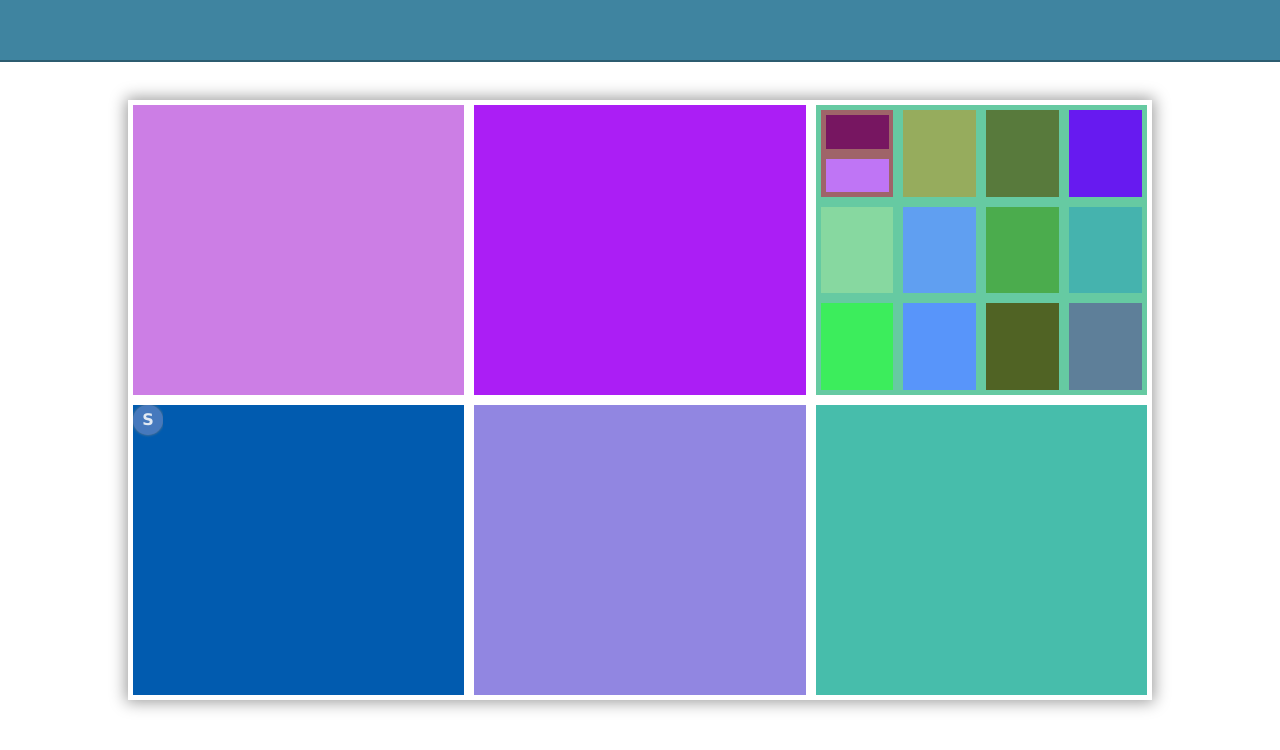
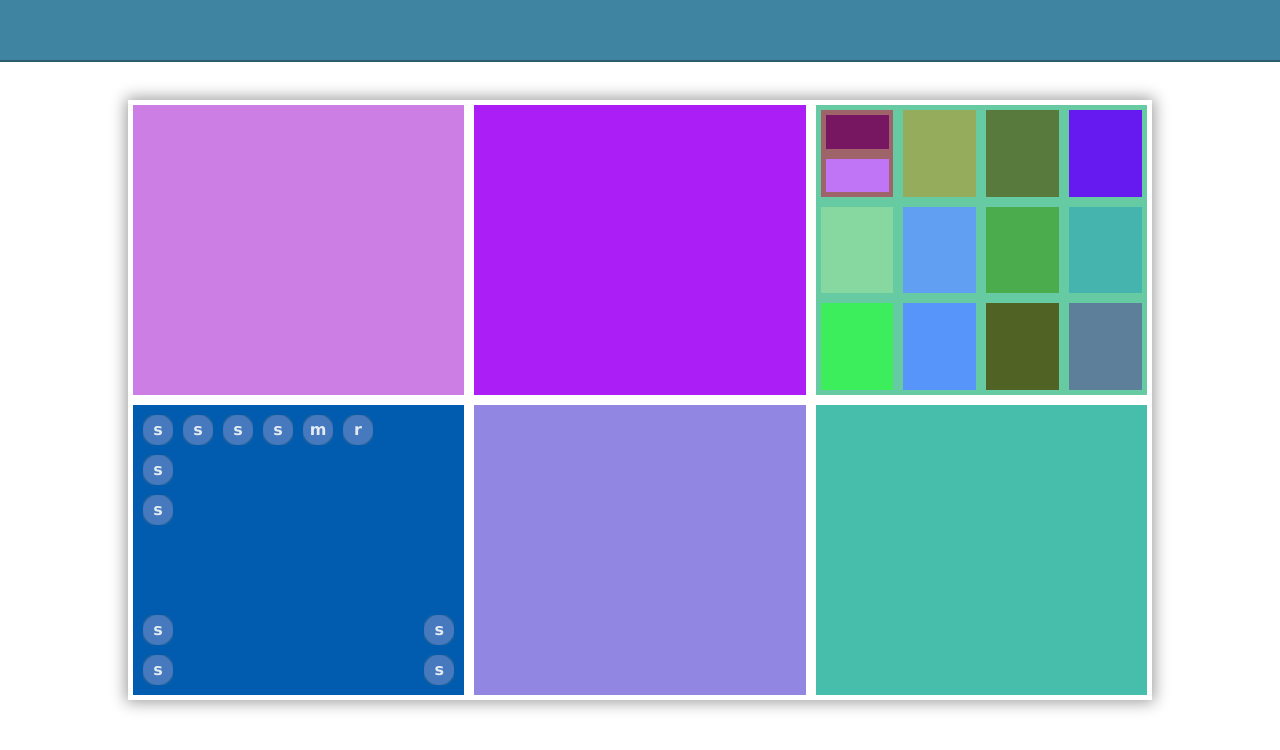
Before and after one commit to chinenyeegbe/truss-layout, a website: page implementation/layout/index.html in a window 1280 px wide. Drawn offline with Linux system fonts and the light colour scheme.

Commit message:
add button in user defined orientation and restrict max button number

```diff
--- a/implementation/layout/index.html
+++ b/implementation/layout/index.html
@@ -83,11 +83,18 @@
 			this.gridList['board20'].createSplit([2,1]);
 		});
 
-		thirdLayout.addButton({
-			type: 'a',
-			href: '#',
-			innerHTML: 'S'
-		});
+		thirdLayout.addButton('s',{ position: 'top-left', orientation: 'horizontal'});
+		thirdLayout.addButton('s',{ position: 'top-left', orientation: 'horizontal'});
+		thirdLayout.addButton('s',{ position: 'top-left', orientation: 'horizontal'});
+		thirdLayout.addButton('s',{ position: 'top-left', orientation: 'horizontal'});
+		thirdLayout.addButton('m',{ position: 'top-left', orientation: 'horizontal'});
+		thirdLayout.addButton('r',{ position: 'top-left', orientation: 'horizontal'});
+		thirdLayout.addButton('s',{ position: 'top-left', orientation: 'vertical'});
+		thirdLayout.addButton('s',{ position: 'top-left', orientation: 'vertical'});
+		thirdLayout.addButton('s',{ position: 'bottom-left', orientation: 'vertical'});
+		thirdLayout.addButton('s',{ position: 'bottom-left', orientation: 'vertical'});
+		thirdLayout.addButton('s',{ position: 'bottom-right', orientation: 'vertical'});
+		thirdLayout.addButton('s',{ position: 'bottom-right', orientation: 'vertical'});
 	});
 </script>
 </html>
--- a/src/button.js
+++ b/src/button.js
@@ -7,13 +7,16 @@ class CircularButton {
 	constructor(_parent, config) {
 		this.parentElement = _parent;
 		this.config = config;
+		this.node = null;
 	}
 
 	_config () {
 		return {
 			'round-button': {
 				width: '30px',
-				position: 'absolute'
+				height: '30px',
+				position: 'absolute',
+				margin: '10px'
 			},
 			'round-button-circle': {
 				width: '100%',
@@ -23,7 +26,8 @@ class CircularButton {
 				border: '2% solid #cfdcec',
 				overflow: 'hidden',
 				background: '#4679BD',
-				boxShadow: '0 0 3px gray'
+				boxShadow: '0 0 3px gray',
+				cursor: 'pointer'
 			},
 			'a': {
 				display: 'block',
@@ -76,9 +80,15 @@ class CircularButton {
 		let config = this.config,
 			position = config.position || {top: 0, left:0},
 			contentConf = config.content,
-			button = this._createButton(contentConf);
+			button = this.node = this._createButton(contentConf);
+
+		_addStyle(button, position);
 
 		this.parentElement.appendChild(button);
-		_addStyle(button, position);
+		return this;
+	}
+
+	getNode () {
+		return this.node;
 	}
 }
--- a/src/grid.js
+++ b/src/grid.js
@@ -34,7 +34,7 @@ class Grid {
 
 		this.parentElement && this.parentElement.appendChild(elem);
 		this.node = elem;
-		return elem;
+		return this;
 	}
 
 	removeDiv () {
@@ -45,32 +45,140 @@ class Grid {
 		return this.node;
 	}
 
-	createSplit (split, cb) {
-		let splitLayout = this.splitLayout = new TrussLayout(this.node);
-		splitLayout.createSplit(split, cb);
-	}
 	// return id of the grid
 	getId () {
 		return this.node.id;
-	}
-
-	addButton (contentConf) {
-		let config = {
-				position: this._getButtonConfig(),
-				content: contentConf
-			},
-			id = `${this.getId()}Button${this.buttonCounter}`,
-			btn = this.buttons[id] = new CircularButton(this.getNode(), config);
-
-		btn.render();
 	}
 
 	render () {
 
 	}
 
-	_getButtonConfig() {
-		return {};
+	_calculateMaxButton () {
+		let oh = this.node.offsetHeight,
+			ow = this.node.offsetWidth,
+			btnSize = 40;
+
+		this.maxButton || (this.maxButton = {
+			horizontal: Math.floor(ow / btnSize),
+			vertical: Math.floor(oh / btnSize),
+			horizontalCount : 0,
+			verticalCount : 0
+		});
+
+		return this;
+	}
+
+	createSplit (split, cb) {
+		let splitLayout = this.splitLayout = new TrussLayout(this.node);
+		splitLayout.createSplit(split, cb);
+		return this;
+	}
+
+	addButton (contentConf, orientation, events) {
+		let _orientation = orientation.orientation || 'horizontal';
+		if(this.maxButton[_orientation + 'Count'] >= this.maxButton[_orientation]) {
+			return this;
+		}
+		let config = {
+				position: this._getButtonConfig(orientation),
+				content: this._parseContentConfig(contentConf)
+			},
+			id = `${this.getId()}Button${this.buttonCounter}`,
+			btnInstance = this.buttons[id] = new CircularButton(this.getNode(), config),
+			btn;
+
+		btn = btnInstance.render().getNode();
+
+		if(events && Array.isArray(events)) {
+			events.forEach(i => {
+				i.name && i.callback && this._addEvent(btn, i.name, i.callback);
+			});
+		} else if (events && typeof events === 'object') {
+			events.name && events.callback && this._addEvent(btn, events.name, events.callback);
+		}
+		this.maxButton[_orientation + 'Count']++;
+		return btn;
+	}
+
+	_addEvent (elem, name, cb) {
+		typeof name === 'string' && typeof cb === 'function' && elem.addEventListener(name, cb);
+		return this;
+	}
+
+	_parseContentConfig (conf) {
+		let contentConfig = {};
+		switch (typeof conf) {
+			case 'string' : contentConfig.type = 'a'; contentConfig.innerHTML = conf; break;
+			case 'object' : if (conf.text) {
+								contentConfig.type = 'a';
+								contentConfig.innerHTML = conf.text;
+							} else if (conf.src) {
+								contentConfig.type = 'img';
+								contentConfig.src = conf.src;
+							} else {
+								contentConfig = conf;
+							}
+							break;
+			default : contentConfig.type = 'a'; contentConfig.innerHTML = '';
+		}
+		return contentConfig;
+	}
+
+	_generateOrientationObj () {
+		let i = ['top', 'bottom'],
+			ii = ['left', 'right'],
+			iii = ['horizontal', 'vertical'],
+			ob = {};
+
+		i.forEach(_i => {
+			ob[_i] = {};
+			ii.forEach(_ii => {
+				ob[_i][_ii] = {};
+				iii.forEach(_iii => {
+					ob[_i][_ii][_iii] = {
+						isModified : false
+					};
+					ob[_i][_ii][_iii][_i] = 0;
+					ob[_i][_ii][_iii][_ii] = 0;
+				});
+			});
+		});
+
+		return ob;
+	}
+
+	_getButtonConfig(or) {
+		let position = or.position,
+			HORIZONTAL = 'horizontal',
+			orientation = or.orientation || HORIZONTAL,
+			str = position.replace(/\s/g, '') || 'top-left', // white spaces removed
+			posArr = str.split('-'),
+			status = this.orientation || (this.orientation = this._generateOrientationObj()),
+			currentPos = {};
+
+			posArr.forEach((str, index) => {
+				status[str] && posArr.forEach((lr) => {
+					let _posObj = status[str][lr];
+					if(_posObj) {
+						for(let i in _posObj) {
+							if(i === orientation) {
+								currentPos[str] = `${_posObj[i][str]}px`;
+								currentPos[lr] = `${_posObj[i][lr]}px`;
+
+								orientation === HORIZONTAL ? _posObj[i][lr] += 40 : _posObj[i][str] += 40;
+								!_posObj[i]['isModified'] && (_posObj[i]['isModified'] = true);
+							} else {
+								!_posObj[i]['isModified'] && (orientation === HORIZONTAL ? _posObj[i][str] += 40 : _posObj[i][lr] += 40) &&
+								 (_posObj[i]['isModified'] = true);
+							}
+
+						}
+					}
+				});
+			});
+
+		return currentPos;
 	}
 }
 
--- a/src/manager.js
+++ b/src/manager.js
@@ -46,8 +46,7 @@ class TrussLayout {
 		for(let i = 0; i < numberOfDivs; i++) {
 			let grid = new Grid(parentElem),
 				id = (parentElem.id || 'gridLayout') + this.elementCounter++;
-			grid.setDimensions(config);
-			grid._createDiv(id);
+			grid.setDimensions(config)._createDiv(id)._calculateMaxButton();
 			this.gridList[id] = grid;
 		}
 
```
